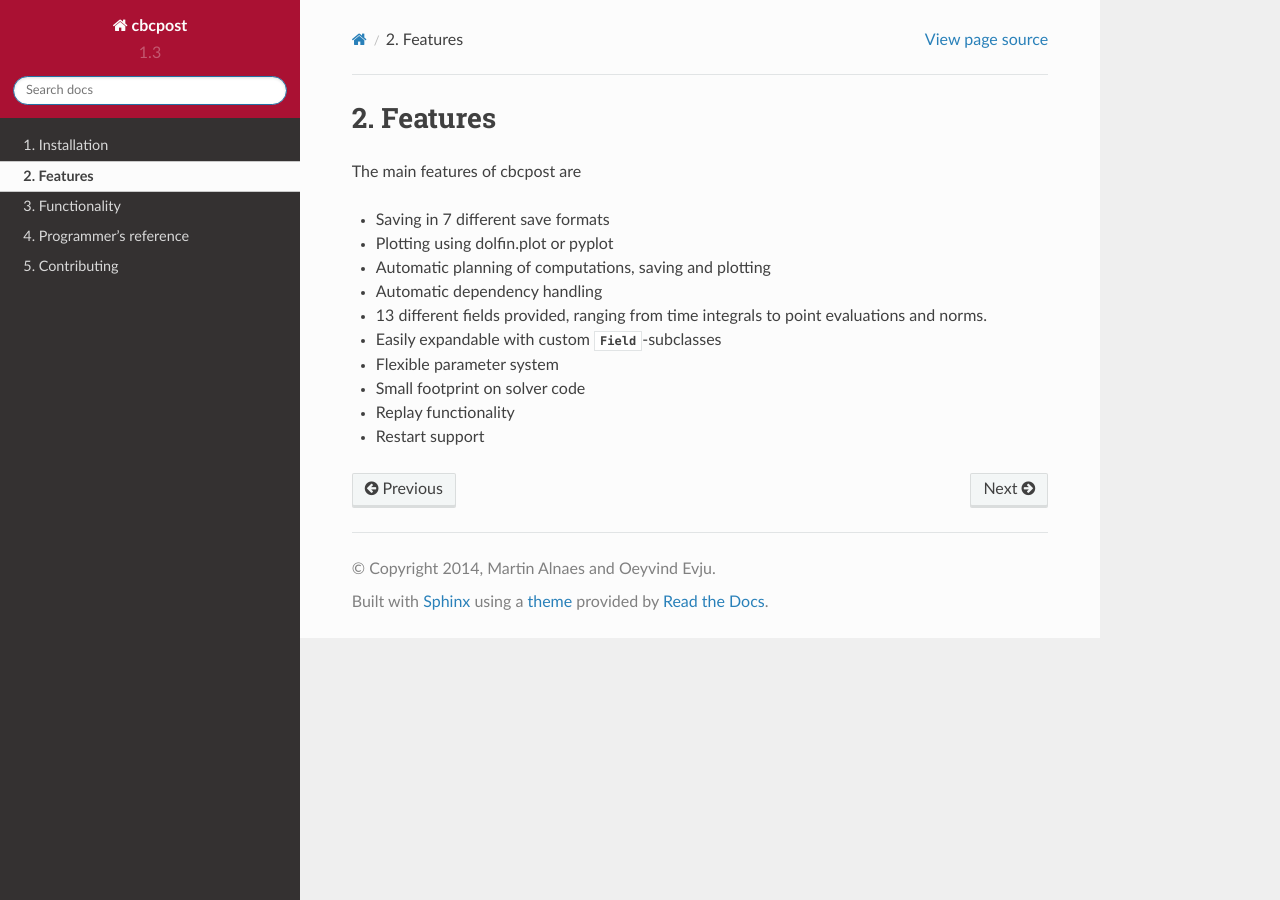
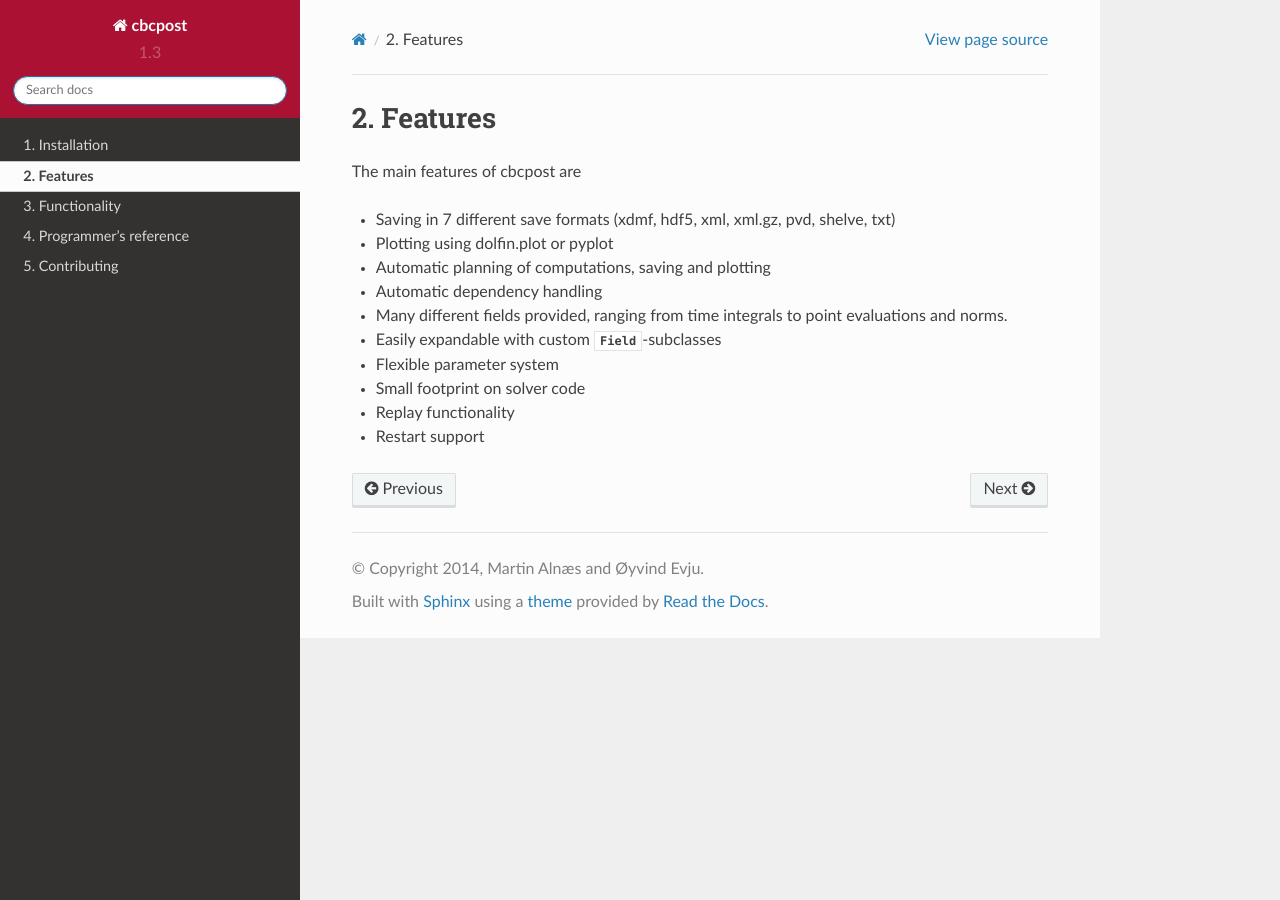
Before and after one commit to jakobes/cbcpost-fork, a Sphinx documentation site: the page built from docs/features.rst, in a window 1280 px wide. Built offline with Sphinx 7.4.7 and the Read the Docs theme 2.0.0, drawn with Linux system fonts in a browser that asks for light colours; pages that are not in the unit, such as notebooks, are missing from menus.

Commit message:
Fixed Martins comments on documentation

```diff
--- a/demo/documented/Basic/documentation.rst
+++ b/demo/documented/Basic/documentation.rst
@@ -115,7 +115,7 @@ Since we`re solving for temperature, we add a SolutionField to the postprocessor
                                     plot_args=dict(range_min=-params.amplitude, range_max=params.amplitude),
                                     )))
 
-Note that we pass parameters, specifying that the field are to be saved in hdf5 and xdmf formats. These
+Note that we pass parameters, specifying that the field is to be saved in hdf5 and xdmf formats. These
 formats are default for dolfin.Function-type objects. We also ask for the Field to be plotted, with plot_args
 specifying the plot window. These arguments are passed directly to the dolfin.plot-command.
 
--- a/docs/conf.py
+++ b/docs/conf.py
@@ -104,7 +104,7 @@ master_doc = 'index'
 
 # General information about the project.
 project = u'cbcpost'
-copyright = u'2014, Martin Alnaes and Oeyvind Evju'
+copyright = u'2014, Martin Alnæs and Øyvind Evju'
 
 # The version info for the project you're documenting, acts as replacement for
 # |version| and |release|, also used in various other places throughout the
@@ -306,7 +306,7 @@ latex_elements = {
 # (source start file, target name, title, author, documentclass [howto/manual]).
 latex_documents = [
   ('index', 'cbcpost.tex', u'cbcpost Documentation',
-   u'Martin Alnaes and Oeyvind Evju', 'manual'),
+   u'Martin Alnæs and Øyvind Evju', 'manual'),
 ]
 
 # The name of an image file (relative to this directory) to place at the top of
@@ -336,7 +336,7 @@ latex_documents = [
 # (source start file, name, description, authors, manual section).
 man_pages = [
     ('index', 'cbcpost', u'cbcpost Documentation',
-     [u'Martin Alnaes and Oeyvind Evju'], 1)
+     [u'Martin Alnæs and Øyvind Evju'], 1)
 ]
 
 # If true, show URL addresses after external links.
@@ -350,7 +350,7 @@ man_pages = [
 #  dir menu entry, description, category)
 texinfo_documents = [
   ('index', 'cbcpost', u'cbcpost Documentation',
-   u'Martin Alnaes and Oeyvind Evju', 'cbcpost', 'One line description of project.',
+   u'Martin Alnæs and Øyvind Evju', 'cbcpost', 'One line description of project.',
    'Miscellaneous'),
 ]
 
--- a/docs/features.rst
+++ b/docs/features.rst
@@ -3,11 +3,11 @@ Features
 
 The main features of cbcpost are
 
-- Saving in 7 different save formats
+- Saving in 7 different save formats (xdmf, hdf5, xml, xml.gz, pvd, shelve, txt)
 - Plotting using dolfin.plot or pyplot
 - Automatic planning of computations, saving and plotting
 - Automatic dependency handling
-- 13 different fields provided, ranging from time integrals to point evaluations and norms.
+- Many different fields provided, ranging from time integrals to point evaluations and norms.
 - Easily expandable with custom :class:`.Field`-subclasses
 - Flexible parameter system
 - Small footprint on solver code
--- a/docs/installation.rst
+++ b/docs/installation.rst
@@ -35,6 +35,7 @@ compatibility is not guaranteed (and quite unlikely).
 
 In addition, cbcpost can utlize other libraries for added functionality
    * fenicstools 1.4.0 (highly recommended, tools to inspect parts of a solution)
+   * mpi4py
    * pytest >2.4.0 (required to run test suite)
 
 fenicstools can be installed using pip:
```
